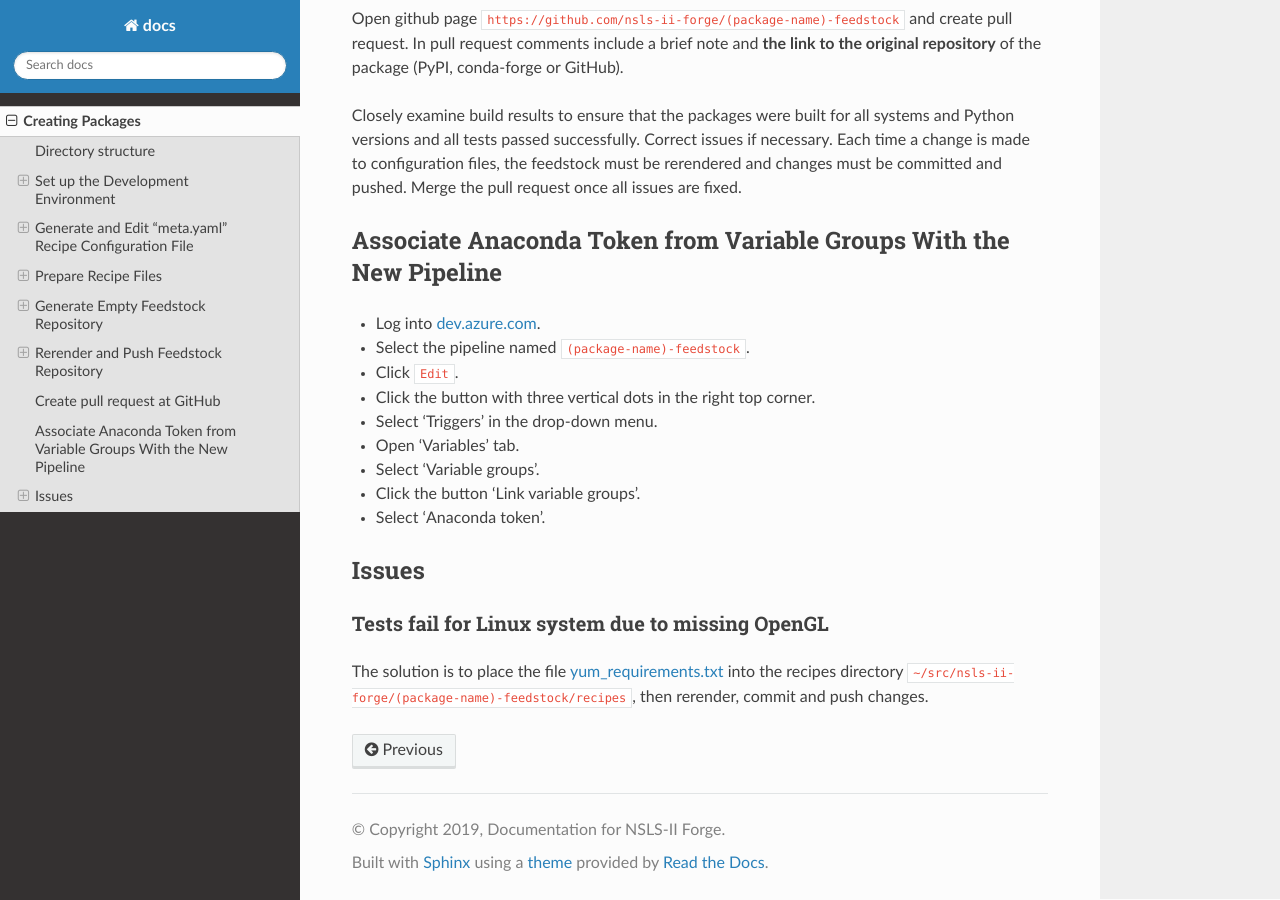
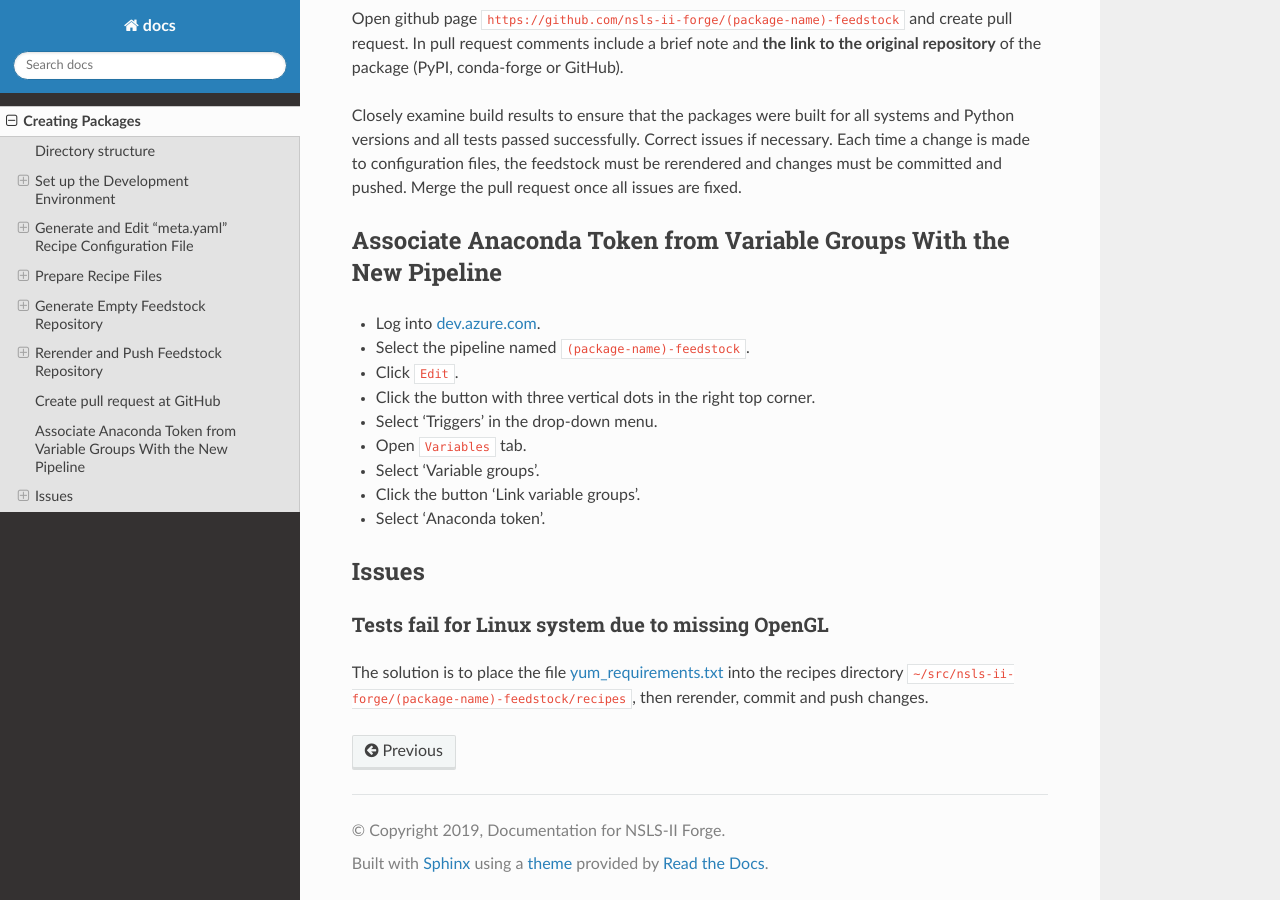
Before and after one commit to nsls-ii-forge/docs, a Sphinx documentation site: the page built from source/creating_packages.rst, in a window 1280 px wide and 900 px high, scrolled down 6630 px. Built offline with Sphinx 7.4.7 and the Read the Docs theme 2.0.0, drawn with Linux system fonts in a browser that asks for light colours.

```diff
--- a/source/creating_packages.rst
+++ b/source/creating_packages.rst
@@ -386,7 +386,7 @@ Associate Anaconda Token from Variable Groups With the New Pipeline
 - Click ``Edit``.
 - Click the button with three vertical dots in the right top corner.
 - Select 'Triggers' in the drop-down menu.
-- Open 'Variables' tab.
+- Open ``Variables`` tab.
 - Select 'Variable groups'.
 - Click the button 'Link variable groups'.
 - Select 'Anaconda token'.
```
